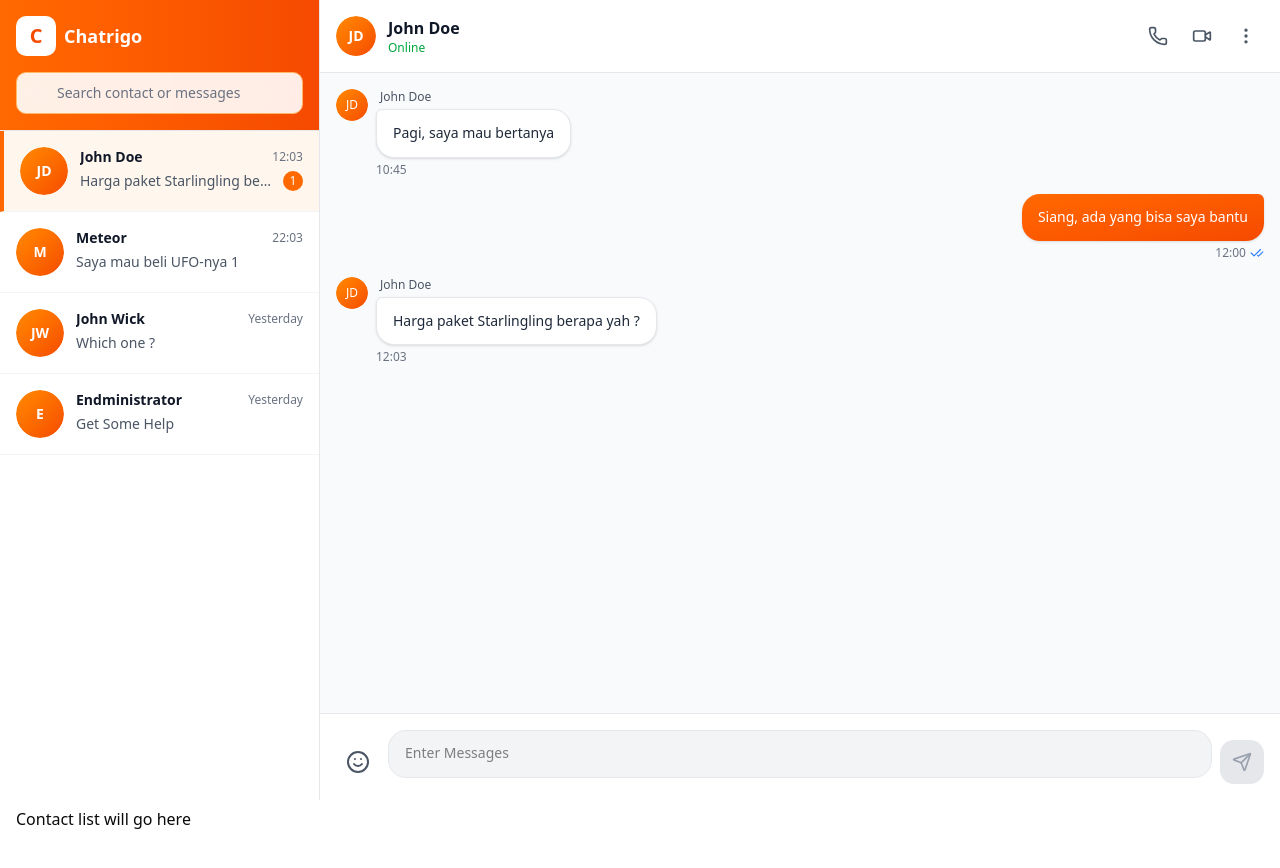
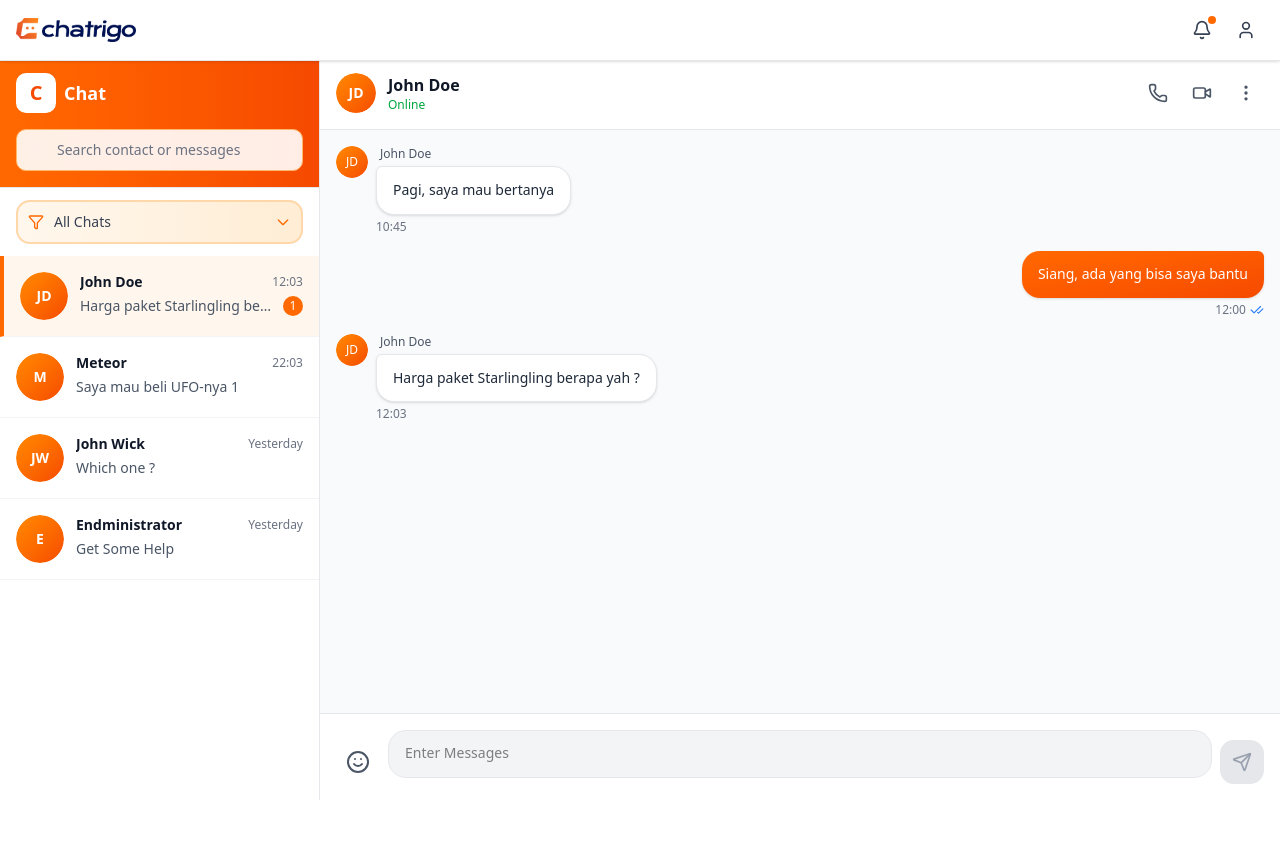
Before and after one commit to KnoWingFly/miniclonechatrigo, a Next.js app: page /chat in a window 1280 px wide. Shown: the top 868 px of the page. After the commit the page ends 800 px from the top, so only its background shows below. Built offline with nearby package versions, Linux system fonts and the light colour scheme.

Commit message:
feat: Add a top navigation bar with notifications and user profile, and implement a chat filter dropdown in the sidebar.

```diff
--- a/app/chat/page.tsx
+++ b/app/chat/page.tsx
@@ -1,5 +1,7 @@
 "use client";
 
+import Image from "next/image";
+import Link from "next/link";
 import { useState } from "react";
 import {
   Send,
@@ -11,6 +13,9 @@ import {
   Phone,
   Video,
   Smile,
+  Bell,
+  User,
+  Filter,
 } from "lucide-react";
 
 import { Avatar, AvatarFallback, AvatarImage } from "@/components/ui/avatar";
@@ -218,11 +223,39 @@ export default function ChatPage() {
   };
 
   return (
-    <div className="flex h-screen bg-gray-50">
+    <div className="flex h-screen bg-gray-50 pt-[57px]">
+      {/* Top Navigation Bar */}
+      <div className="fixed top-0 left-0 right-0 z-50 bg-white border-b border-gray-200 shadow-sm">
+        <div className="flex items-center justify-between px-4 py-3">
+          <div className="flex items-center gap-3">
+            <Image
+              src="/Logo/orange_logo_with_blue_text.png"
+              alt="Chatrigo Logo"
+              width={120}
+              height={40}
+              className="object-contain"
+            />
+          </div>
+
+          <div className="flex items-center gap-2">
+            <button className="p-2 hover:bg-gray-100 rounded-lg transition-colors relative">
+              <Bell size={20} className="text-gray-700" />
+              <span className="absolute top-1 right-1 w-2 h-2 bg-orange-500 rounded-full"></span>
+            </button>
+            <Link
+              href="/"
+              className="p-2 hover:bg-gray-100 rounded-lg transition-colors"
+            >
+              <User size={20} className="text-gray-700" />
+            </Link>
+          </div>
+        </div>
+      </div>
+
       {/* Sidebar */}
       <div
         className={`
-        fixed lg:static inset-y-0 left-0 z-40
+        fixed lg:static inset-y-0 left-0 z-40 lg:pt-0
         w-80 bg-white border-r border-gray-200
         transform transition-transform duration-300 ease-in-out
         ${isSidebarOpen ? "translate-x-0" : "-translate-x-full lg:translate-x-0"}
@@ -235,7 +268,7 @@ export default function ChatPage() {
               <div className="w-10 h-10 bg-white rounded-lg flex items-center justify-center">
                 <span className="text-orange-600 font-bold text-xl">C</span>
               </div>
-              <span className="text-white font-semibold text-lg">Chatrigo</span>
+              <span className="text-white font-semibold text-lg">Chat</span>
             </div>
             <button className="lg:hidden text-white p-2 hover:bg-orange-600 rounded-lg transition-colors">
               <MoreVertical size={20} />
@@ -255,8 +288,40 @@ export default function ChatPage() {
           </div>
         </div>
 
+        {/* Filter Dropdown */}
+        <div className="px-4 py-3">
+          <div className="relative">
+            <Filter
+              className="absolute left-3 top-1/2 transform -translate-y-1/2 text-orange-500"
+              size={16}
+            />
+            <select className="w-full pl-9 pr-4 py-2.5 bg-gradient-to-r from-orange-50 to-orange-100 border-2 border-orange-200 rounded-xl text-sm font-medium text-gray-700 focus:outline-none focus:ring-2 focus:ring-orange-400 focus:border-transparent appearance-none cursor-pointer hover:border-orange-300 transition-all">
+              <option value="all">All Chats</option>
+              <option value="unread">Unread</option>
+              <option value="ai">AI Only</option>
+              <option value="human">Human Only</option>
+              <option value="archived">Archived</option>
+            </select>
+            <div className="absolute right-3 top-1/2 transform -translate-y-1/2 pointer-events-none">
+              <svg
+                className="w-4 h-4 text-orange-500"
+                fill="none"
+                stroke="currentColor"
+                viewBox="0 0 24 24"
+              >
+                <path
+                  strokeLinecap="round"
+                  strokeLinejoin="round"
+                  strokeWidth={2}
+                  d="M19 9l-7 7-7-7"
+                />
+              </svg>
+            </div>
+          </div>
+        </div>
+
         {/*Contact List */}
-        <div className="overflow-y-auto h-[calc(100vh-140px)]">
+        <div className="overflow-y-auto h-[calc(100vh-305px)]">
           {dummyContacts.map((contact) => (
             <button
               key={contact.id}
@@ -302,9 +367,6 @@ export default function ChatPage() {
               </div>
             </button>
           ))}
-        </div>
-        <div className="overflow-y-auto h-[calc(100vh-140px)]">
-          <p className="p-4">Contact list will go here</p>
         </div>
       </div>
 
```
